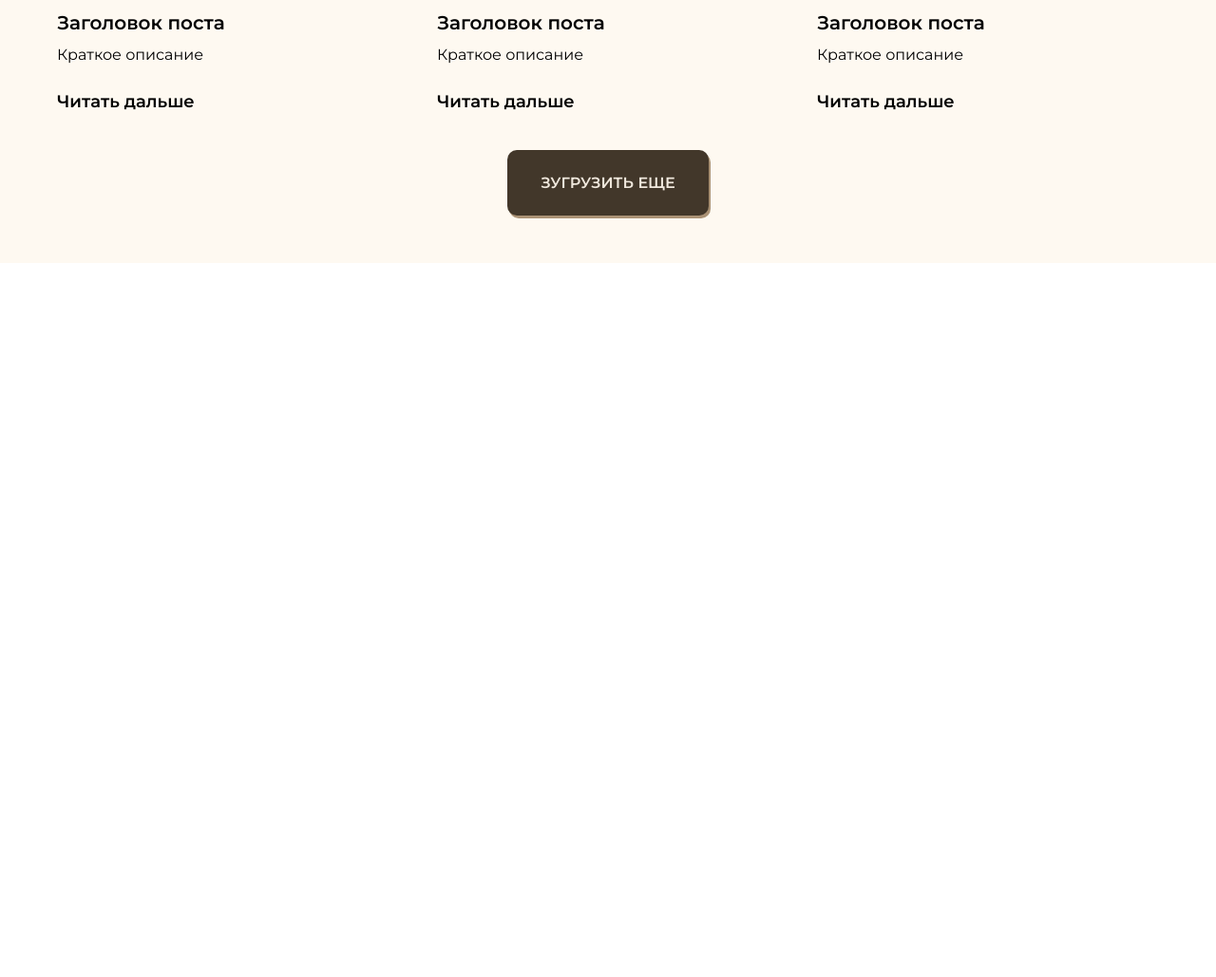
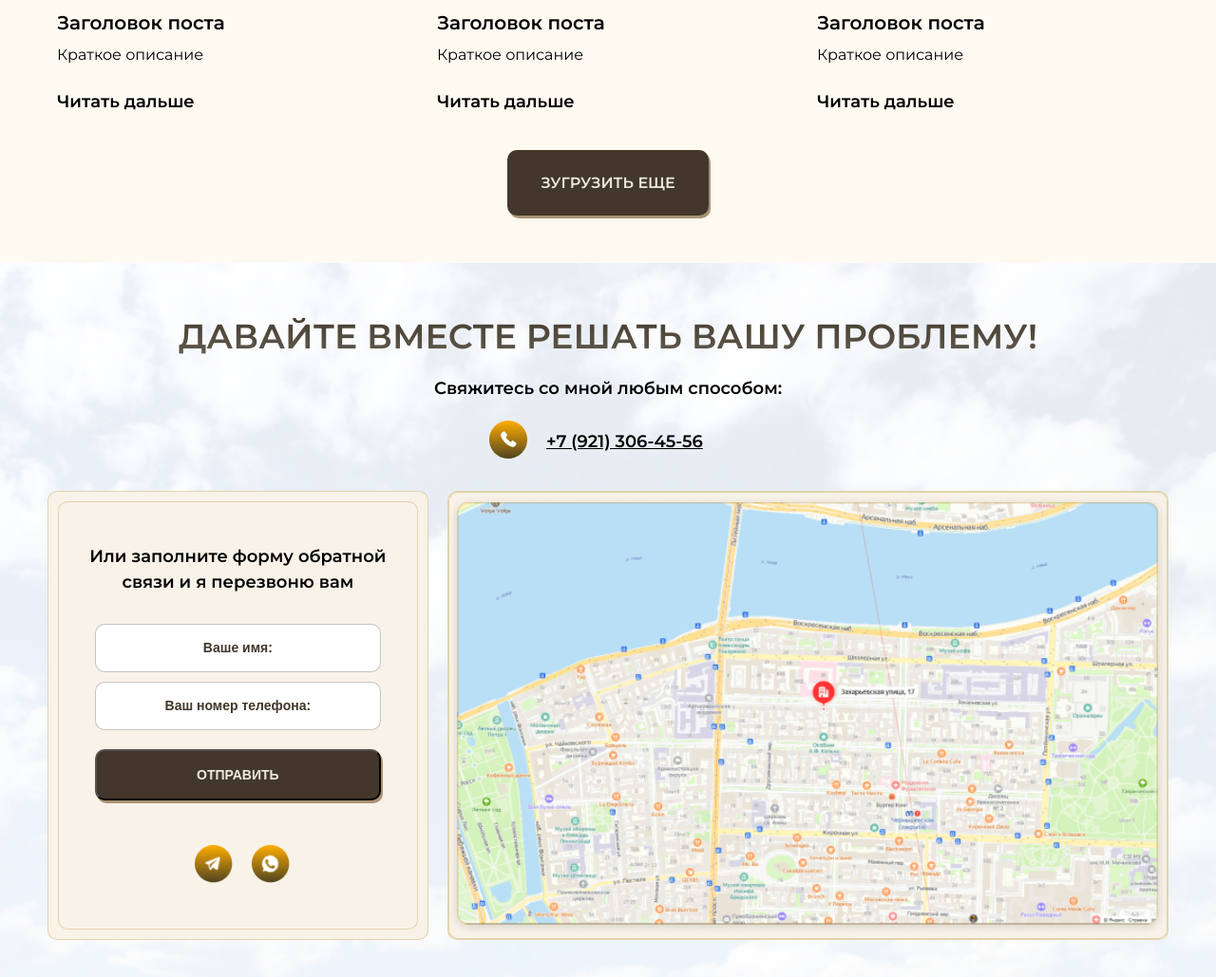
Before and after one commit to Olrosa/multipage-psycho-website, a website: page src/index.html in a window 1280 px wide. Shown: the part 6455-7484 px from the top of the page at 95% size. Before the commit the page ends 6732 px from the top, so only its background shows below. Drawn offline with nearby package versions, Linux system fonts and the light colour scheme; files that its build step writes are made by us from their sources.

Commit message:
ready solution desktop + mobile

```diff
--- a/src/index.html
+++ b/src/index.html
@@ -495,6 +495,41 @@
             </div>
         </div>
     </section>
+    <section class="solution">
+        <div class="wrapper">
+            <h2 class="solution__title title-normal">
+                давайте вместе решать вашу проблему!
+            </h2>
+            <h3 class="solution__subtitle">
+                Свяжитесь со мной любым способом:
+            </h3>
+            <div class="solution__item">
+                <a href="#"><img src="icons/tel.png" alt="yes" class="solution__icon"></a>
+                <a href="tel:+7 (921) 306-45-56" class="solution__tel">+7 (921) 306-45-56</a>
+            </div>
+            <div class="solution__wrapper">
+                <div class="solution__card flex-1">
+                    <div class="solution__card">
+                        <form class="solution__form">
+                            <label class="solution__form-title">Или заполните форму обратной связи и я перезвоню вам</label>
+                            <input type="text" class="solution__form-name" placeholder="Ваше имя:">
+                            <input type="text" class="solution__form-tel" placeholder="Ваш номер телефона:">
+                            <button class="solution__form-btn button">Отправить</button>
+                        </form>
+                        <div class="solution__item w-100">
+                            <a href="#"><img src="icons/tg.png" alt="yes" class="solution__icon"></a>
+                            <a href="#"><img src="icons/wt.png" alt="yes" class="solution__icon"></a>
+                        </div>
+                    </div>
+                </div>
+                <div class="solution__card flex-2 p-0">
+                    <div class="solution__map">
+                        <img src="img/map.png" class="solution__map-img">
+                    </div>
+                </div>
+            </div>
+        </div>
+    </section>
 
     <script src="js/swiper-bundle.min.js"></script>
     <script src="js/script.js" defer></script>
--- /dev/null
+++ b/src/sass/blocks/_solution.scss
@@ -0,0 +1,157 @@
+.solution {
+    padding: 50px 0 100px 0;
+    background: url('../img/bg/help_bg.png') center center / cover no-repeat;
+    &__title {
+        text-align: center;
+    }
+    &__subtitle {
+        margin-top: 15px;
+        font-size: 18px;
+        font-style: normal;
+        font-weight: 600;
+        line-height: 150%; /* 27px */
+        text-align: center;
+    }
+    &__item {
+        width: 250px;
+        margin: 0 auto;
+        margin-top: 20px;
+        display: flex;
+        gap: 20px;
+        align-items: center;
+    }
+    &__tel {
+        font-size: 18px;
+        font-style: normal;
+        font-weight: 600;
+        line-height: normal;
+        text-decoration-line: underline;
+        color: black;
+    }
+    &__icon {
+        width: 40px;
+        height: 40px;
+    }
+    &__wrapper {
+        margin-top: 30px;
+        display: flex;
+        gap: 20px;
+    }
+    &__card {
+        padding: 10px;
+        border-radius: 10px;
+        border: 1px solid rgba(176, 139, 35, 0.30);
+        background: #F8F2E8;
+        min-height: 400px;
+        display: flex;
+        flex-direction: column;
+        .solution__card {
+            height: 100%;
+            padding: 30px 0;
+            display: flex;
+            flex-direction: column;
+            justify-content: space-around;
+        }
+    }
+    &__map {
+        border-radius: 10px;
+        border: 1px solid rgba(176, 139, 35, 0.30);
+        background: #F8F2E8;
+        height: 100%;
+        &-img {
+            width: 100%;
+            height: 100%;
+            object-fit: cover;
+        }
+    }
+    &__form {
+        display: flex;
+        align-items: center;
+        flex-direction: column;
+        &-title {
+            width: 90%;
+            text-align: center;
+            font-size: 18px;
+            font-style: normal;
+            font-weight: 600;
+            line-height: 150%; /* 27px */
+        }
+        &-name {
+            margin-top: 30px;
+            padding: 17px 0;
+            width: 80%;
+            border-radius: 10px;
+            border: 1px solid rgba(66, 55, 42, 0.29);
+            background: #FFF;
+            &::placeholder {
+                text-align: center;
+                font-size: 14px;
+                font-style: normal;
+                font-weight: 600;
+                line-height: normal;
+                color: #42372A;
+            }
+        }
+        &-tel {
+            margin-top: 10px;
+            padding: 17px 0;
+            width: 80%;
+            border-radius: 10px;
+            border: 1px solid rgba(66, 55, 42, 0.29);
+            background: #FFF;
+            &::placeholder {
+                text-align: center;
+                font-size: 14px;
+                font-style: normal;
+                font-weight: 600;
+                line-height: normal;
+                color: #42372A;
+            }
+        }
+        &-btn {
+            margin-top: 20px;
+            padding: 17px 0;
+            width: 80%;
+            font-size: 14px;
+            font-style: normal;
+            font-weight: 600;
+            line-height: normal;
+        }
+    }
+    .p-0 {
+        padding: 0;
+    }
+    .w-100 {
+        width: 90px;
+    }
+}
+
+
+@media (max-width: 768px) {
+    .solution {
+        &__wrapper {
+            flex-wrap: wrap;
+        }
+        &__card {
+            width: 100%;
+            flex: none;
+        }
+    }
+}
+
+@media (max-width: 576px) {
+    .solution {
+        &__title {
+            font-size: 24px;
+        }
+        &__subtitle {
+            font-size: 16px;
+            width: 80%;
+            margin: 0 auto;
+            margin-top: 20px;
+        }
+        .w-100 {
+            width: 100px;
+        }
+    }
+}
--- a/src/sass/style.scss
+++ b/src/sass/style.scss
@@ -49,3 +49,4 @@ body {
 @import 'blocks/price';
 @import 'blocks/stories';
 @import 'blocks/blog';
+@import 'blocks/solution';
```
Also changed, not shown: dist/css/style.min.css, dist/img/map.png (added), dist/index.html, src/img/map.png (added).
